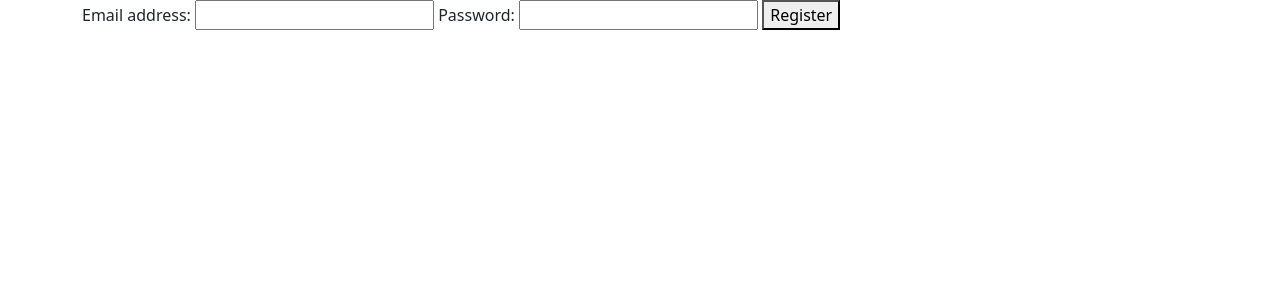
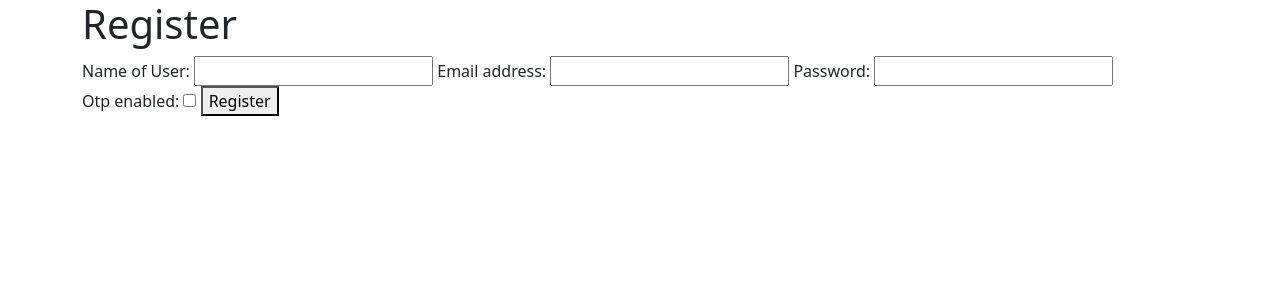
Before and after one commit to Anas12091101/ScratchDjango, a Django app: page /user/register_user_template/ in a window 1280 px wide. Shown: the top 300 px of the page. Run offline with Django 4.2, Linux system fonts and the light colour scheme; some libraries are stand-ins or nearby versions.

Commit message:
Implemented JWT Login

```diff
--- a/ScratchDjango/User/forms.py
+++ b/ScratchDjango/User/forms.py
@@ -8,4 +8,12 @@ class UserForm(forms.ModelForm):
 
     class Meta:
         model = User
+        fields = ["name", "email", "password", "otp_enabled"]
+
+
+class LoginForm(forms.ModelForm):
+    password = forms.CharField(widget=forms.PasswordInput())
+
+    class Meta:
+        model = User
         fields = ["email", "password"]
--- a/ScratchDjango/User/models.py
+++ b/ScratchDjango/User/models.py
@@ -3,7 +3,7 @@ import re
 from django.contrib.auth.models import AbstractUser
 from django.core.exceptions import ValidationError
 from django.db import IntegrityError
-from django.db.models import CharField, EmailField
+from django.db.models import BooleanField, CharField, EmailField
 from django.urls import reverse
 from django.utils.translation import gettext_lazy as _
 
@@ -24,6 +24,9 @@ class User(AbstractUser):
     last_name = None  # type: ignore
     email = EmailField(_("email address"), unique=True, validators=[check_email])
     username = None  # type: ignore
+    otp_enabled = BooleanField(default=False)
+    otp_base32 = CharField(max_length=255, null=True, blank=True)
+    otp_auth_url = CharField(max_length=255, null=True, blank=True)
 
     USERNAME_FIELD = "email"
     REQUIRED_FIELDS = []
--- a/ScratchDjango/User/urls.py
+++ b/ScratchDjango/User/urls.py
@@ -1,11 +1,22 @@
 from django.urls import path
 
-from .views import register_user, register_user_template
+from .views import (
+    check_login,
+    check_login_template,
+    login_template,
+    login_user,
+    register_user,
+    register_user_template,
+)
 
 urlpatterns = [
     path("register_user/", register_user, name="register_user"),
+    path("login/", login_user, name="login"),
+    path("check_login/", check_login, name="check_login"),
 ]
 template_url_patterns = [
     path("register_user_template/", register_user_template, name="register_user_template"),
+    path("login_template/", login_template, name="login_template"),
+    path("check_login_template/<str:token>", check_login_template, name="check_login_template"),
 ]
 urlpatterns += template_url_patterns
--- a/ScratchDjango/User/views.py
+++ b/ScratchDjango/User/views.py
@@ -2,15 +2,17 @@ import json
 
 import requests
 from django.contrib import messages
-from django.shortcuts import render
+from django.contrib.auth import authenticate
+from django.shortcuts import redirect, render
 from rest_framework import status
 from rest_framework.decorators import api_view, permission_classes
 from rest_framework.permissions import IsAuthenticated
 from rest_framework.response import Response
 
-from .forms import UserForm
+from .forms import LoginForm, UserForm
 from .models import User
-from .utils import send_email
+from .serializers import UserSerializer
+from .utils import get_refresh_token, send_email
 
 HOST = "http://127.0.0.1:8000"
 
@@ -20,31 +22,96 @@ HOST = "http://127.0.0.1:8000"
 def register_user(request):
     data = request.data
     try:
-        user = User.objects.create_user(password=data["password"], email=data["email"])
+        user = User.objects.create_user(
+            name=data["name"],
+            otp_enabled=data["otp_enabled"],
+            password=data["password"],
+            email=data["email"],
+        )
+        message = f"Hi {user.email}, Welcome to DjangoFromScratch. We hope you enjoy our product and have a good time here."
         header = "Welcome to Scratch Django!"
-        message = f"Hi {user.email}, Welcome to DjangoFromScratch. We hope you enjoy our product and have a good time here"
         send_email([user.email], header, message)
         return Response({"Success": "User Registered"}, status=status.HTTP_200_OK)
     except Exception as e:
         return Response({"Failed": str(e)}, status=status.HTTP_400_BAD_REQUEST)
 
 
+@api_view(["POST"])
+def login_user(request):
+    user = authenticate(email=request.data["email"], password=request.data["password"])
+    if user:
+        token = get_refresh_token(user)
+        return Response(token, status=status.HTTP_200_OK)
+    else:
+        return Response({"Failed": "User Not Found"}, status=status.HTTP_404_NOT_FOUND)
+
+
+@api_view(["GET"])
+@permission_classes([IsAuthenticated])
+def check_login(request):
+    user = request.user
+    serializer = UserSerializer(user)
+    return Response(serializer.data)
+
+
 # Template Views
 def register_user_template(request):
     if request.method == "POST":
+        print(request.POST)
         email = request.POST["email"]
         password = request.POST["password"]
+        name = request.POST["name"]
+        otp_enabled = True if request.POST["otp_enabled"] == ["on"] else False
         url = f"{HOST}/user/register_user/"
+        payload = json.dumps(
+            {"email": email, "password": password, "name": name, "otp_enabled": otp_enabled}
+        )
+        headers = {"Content-Type": "application/json"}
+
+        response = requests.request("POST", url, headers=headers, data=payload)
+        if response.ok:
+            messages.success(request, response.json()["Success"])
+            return render(request, "login.html", {"form": LoginForm()})
+
+        else:
+            messages.error(request, response.json()["Failed"])
+            return render(request, "register.html", {"form": UserForm()})
+
+    else:
+        form = UserForm()
+        return render(request, "register.html", {"form": form})
+
+
+def login_template(request):
+    if request.method == "POST":
+        email = request.POST["email"]
+        password = request.POST["password"]
+        url = f"{HOST}/user/login/"
         payload = json.dumps({"email": email, "password": password})
         headers = {"Content-Type": "application/json"}
 
         response = requests.request("POST", url, headers=headers, data=payload)
         if response.ok:
-            messages.success(request, response.json()["Success"])
+            jwt_token = response.json()["access"]
+            messages.success(request, "Logged In")
+            return redirect("check_login_template", token=jwt_token)
+
         else:
             messages.error(request, response.json()["Failed"])
-        return render(request, "register.html", {"form": UserForm()})
+            return render(request, "login.html", {"form": LoginForm()})
 
     else:
-        form = UserForm()
-        return render(request, "register.html", {"form": form})
+        form = LoginForm()
+        return render(request, "login.html", {"form": form})
+
+
+def check_login_template(request, token):
+    url = f"{HOST}/user/check_login/"
+    headers = {"Content-Type": "application/json", "Authorization": f"Bearer {token}"}
+    response = requests.get(url, headers=headers)
+    if response.ok:
+        user = response.json()
+        print(user)
+        return render(request, "display_user.html", {"user": user})
+    else:
+        return render(request, "failed.html", {"user": user})
--- /dev/null
+++ b/ScratchDjango/templates/failed.html
@@ -0,0 +1,4 @@
+{% extends "base.html" %}
+{% block content %}
+<h1>Failed!!</h1>
+{% endblock content %}
--- a/ScratchDjango/templates/register.html
+++ b/ScratchDjango/templates/register.html
@@ -1,5 +1,6 @@
 {% extends "base.html" %}
 {% block content %}
+<h1>Register</h1>
 <form method="POST" action="{% url 'register_user_template' %}">
     {% csrf_token%}
     {{form}}
--- a/conf/settings/base.py
+++ b/conf/settings/base.py
@@ -49,6 +49,7 @@ INSTALLED_APPS = [
     "django.contrib.staticfiles",
     "rest_framework",
     "ScratchDjango.User",
+    "rest_framework_simplejwt",
 ]
 
 MIDDLEWARE = [
@@ -81,6 +82,11 @@ TEMPLATES = [
 
 WSGI_APPLICATION = "conf.wsgi.application"
 
+REST_FRAMEWORK = {
+    "DEFAULT_AUTHENTICATION_CLASSES": (
+        "rest_framework_simplejwt.authentication.JWTAuthentication",
+    )
+}
 
 # Database
 # https://docs.djangoproject.com/en/4.2/ref/settings/#databases
```
Also changed, not shown: ScratchDjango/User/utils.py (+10 -0 lines), ScratchDjango/templates/display_user.html (added, +7 -0 lines), ScratchDjango/templates/login.html (added, +10 -0 lines), req/base.txt (+9 -0 lines), ScratchDjango/User/migrations/0002_user_otp_auth_url_user_otp_base32_user_otp_enabled.py (added).
